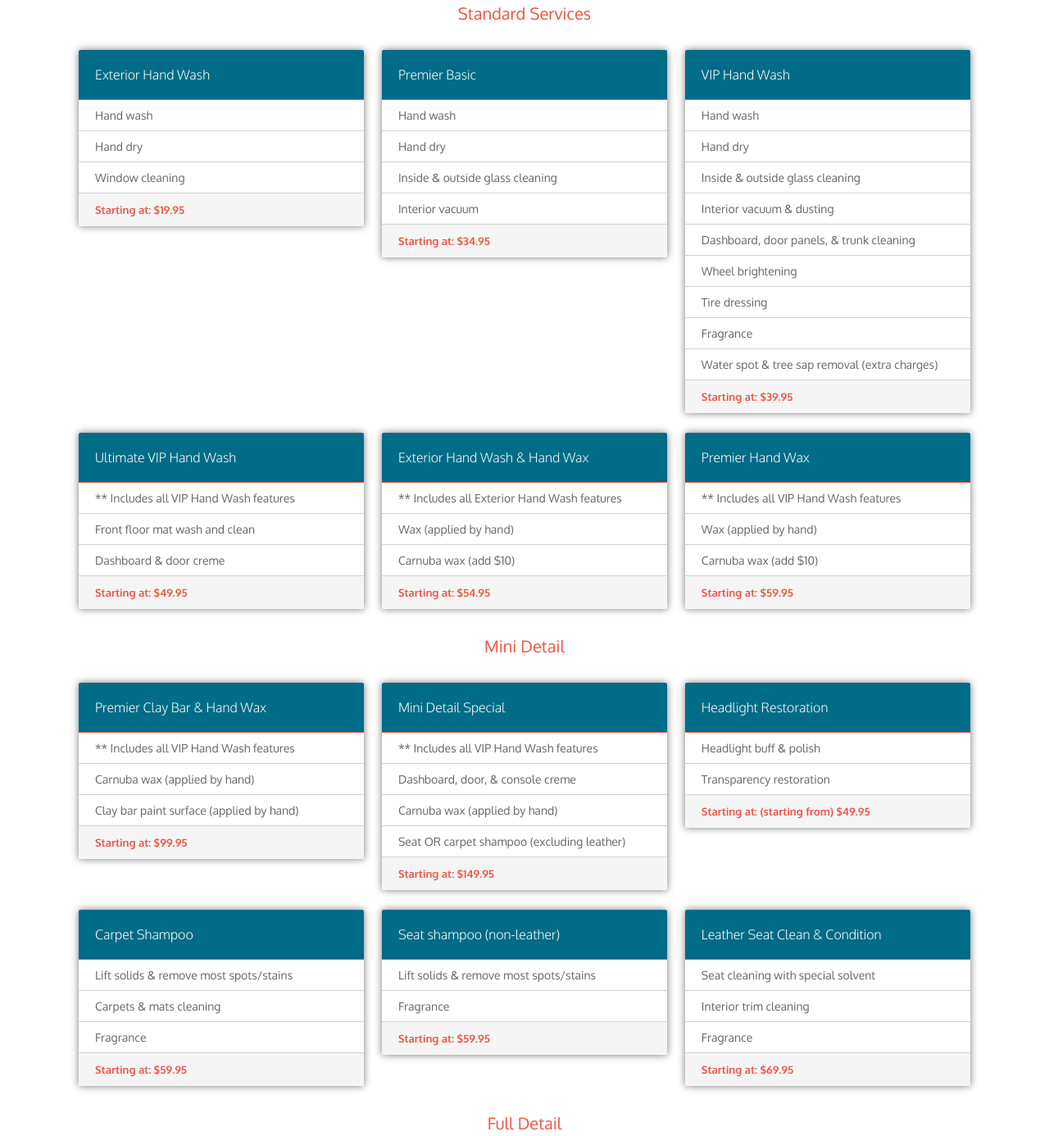
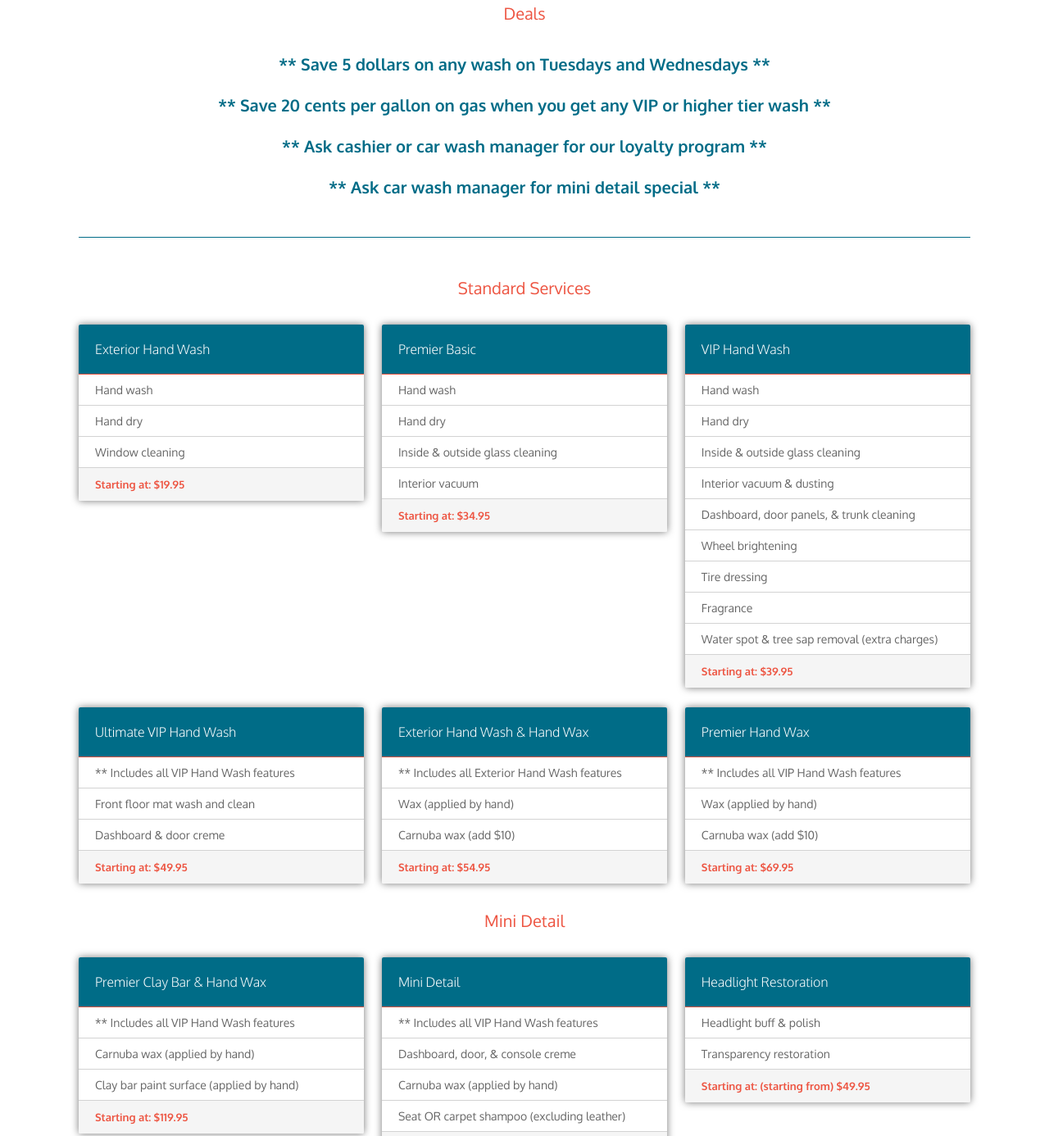
Before and after one commit to vinitp94/valero, a plain HTML site: page index.html in a window 1280 px wide. Shown: the part 545-1931 px from the top of the page at 82% size. Drawn offline with Linux system fonts and the light colour scheme.

Commit message:
add deals

```diff
--- a/index.html
+++ b/index.html
@@ -15,6 +15,8 @@
             let scrollTo = 0;
             if (elem.id === 'deals') {
                 scrollTo = document.getElementById("deals-section").offsetTop - 140
+            } else if (elem.id === 'pricing') {
+                scrollTo = document.getElementById("pricing-section").offsetTop - 140
             } else if (elem.id === 'contact') {
                 scrollTo = document.getElementById("contact-section").offsetTop - 140
             }
@@ -34,6 +36,7 @@
             <div style="display:flex; column-gap:36px;">
                 <div id="home" style="cursor:pointer;" onclick="onScrollToPosition(this)">Home</div>
                 <div id="deals" style="cursor:pointer;" onclick="onScrollToPosition(this)">Deals</div>
+                <div id="pricing" style="cursor:pointer;" onclick="onScrollToPosition(this)">Pricing</div>
                 <div id="contact" style="cursor:pointer;" onclick="onScrollToPosition(this)">Contact</div>
             </div>
         </div>
@@ -57,8 +60,18 @@
 
         <div style="width:100%; height:1px; background: #006c87; margin: 48px 0px;"></div>
 
+        <div id="deals-section" style="display:flex; flex-direction:column; row-gap:24px;">
+            <div style="text-align:center; font-size:20px; color:#ed5441; margin-bottom:12px;">Deals</div>
+            <div style="text-align:center; font-size:20px; font-weight:600; color:#006c87">** Save 5 dollars on any wash on Tuesdays and Wednesdays **</div>
+            <div style="text-align:center; font-size:20px; font-weight:600; color:#006c87">** Save 20 cents per gallon on gas when you get any VIP or higher tier wash **</div>
+            <div style="text-align:center; font-size:20px; font-weight:600; color:#006c87">** Ask cashier or car wash manager for our loyalty program **</div>
+            <div style="text-align:center; font-size:20px; font-weight:600; color:#006c87">** Ask car wash manager for mini detail special **</div>
+        </div>
+
+        <div style="width:100%; height:1px; background: #006c87; margin: 48px 0px;"></div>
+
         <div style="display:flex; flex-direction:column; row-gap:32px;">
-            <div id="deals-section" style="text-align:center; font-size:20px; color:#ed5441;">Standard Services</div>
+            <div id="pricing-section" style="text-align:center; font-size:20px; color:#ed5441;">Standard Services</div>
             <div style="display:flex; flex-wrap:wrap; justify-content:space-between; align-items:flex-start; row-gap:24px;">
                 <div style="border-radius:2px; width:32%; box-shadow:0px 0px 10px #777777; overflow:hidden;">
                     <div style="padding:20px; border-bottom:1px solid #ed5441; font-size:16px; font-weight:200; color:white; background:#006c87;">Exterior Hand Wash</div>
@@ -107,7 +120,7 @@
                     <div style="padding:10px 20px; color:#666666; border-bottom:1px solid #d3d3d3;">** Includes all VIP Hand Wash features</div>
                     <div style="padding:10px 20px; color:#666666; border-bottom:1px solid #d3d3d3;">Wax (applied by hand)</div>
                     <div style="padding:10px 20px; color:#666666; border-bottom:1px solid #d3d3d3;">Carnuba wax (add $10)</div>
-                    <div style="padding:12px 20px; font-size:13px; font-weight:600; background:#f5f5f5; color:#ed5441;">Starting at: $59.95</div>
+                    <div style="padding:12px 20px; font-size:13px; font-weight:600; background:#f5f5f5; color:#ed5441;">Starting at: $69.95</div>
                 </div>
             </div>
             <div style="text-align:center; font-size:20px; color:#ed5441;">Mini Detail</div>
@@ -117,10 +130,10 @@
                     <div style="padding:10px 20px; color:#666666; border-bottom:1px solid #d3d3d3;">** Includes all VIP Hand Wash features</div>
                     <div style="padding:10px 20px; color:#666666; border-bottom:1px solid #d3d3d3;">Carnuba wax (applied by hand)</div>
                     <div style="padding:10px 20px; color:#666666; border-bottom:1px solid #d3d3d3;">Clay bar paint surface (applied by hand)</div>
-                    <div style="padding:12px 20px; font-size:13px; font-weight:600; background:#f5f5f5; color:#ed5441;">Starting at: $99.95</div>
+                    <div style="padding:12px 20px; font-size:13px; font-weight:600; background:#f5f5f5; color:#ed5441;">Starting at: $119.95</div>
                 </div>
                 <div style="border-radius:2px; width:32%; box-shadow:0px 0px 10px #777777; overflow:hidden;">
-                    <div style="padding:20px; border-bottom:1px solid #ed5441; font-size:16px; font-weight:200; color:white; background:#006c87;">Mini Detail Special</div>
+                    <div style="padding:20px; border-bottom:1px solid #ed5441; font-size:16px; font-weight:200; color:white; background:#006c87;">Mini Detail</div>
                     <div style="padding:10px 20px; color:#666666; border-bottom:1px solid #d3d3d3;">** Includes all VIP Hand Wash features</div>
                     <div style="padding:10px 20px; color:#666666; border-bottom:1px solid #d3d3d3;">Dashboard, door, & console creme</div>
                     <div style="padding:10px 20px; color:#666666; border-bottom:1px solid #d3d3d3;">Carnuba wax (applied by hand)</div>
@@ -138,20 +151,20 @@
                     <div style="padding:10px 20px; color:#666666; border-bottom:1px solid #d3d3d3;">Lift solids & remove most spots/stains</div>
                     <div style="padding:10px 20px; color:#666666; border-bottom:1px solid #d3d3d3;">Carpets & mats cleaning</div>
                     <div style="padding:10px 20px; color:#666666; border-bottom:1px solid #d3d3d3;">Fragrance</div>
-                    <div style="padding:12px 20px; font-size:13px; font-weight:600; background:#f5f5f5; color:#ed5441;">Starting at: $59.95</div>
+                    <div style="padding:12px 20px; font-size:13px; font-weight:600; background:#f5f5f5; color:#ed5441;">Starting at: $69.95</div>
                 </div>
                 <div style="border-radius:2px; width:32%; box-shadow:0px 0px 10px #777777; overflow:hidden;">
                     <div style="padding:20px; border-bottom:1px solid #ed5441; font-size:16px; font-weight:200; color:white; background:#006c87;">Seat shampoo (non-leather)</div>
                     <div style="padding:10px 20px; color:#666666; border-bottom:1px solid #d3d3d3;">Lift solids & remove most spots/stains</div>
                     <div style="padding:10px 20px; color:#666666; border-bottom:1px solid #d3d3d3;">Fragrance</div>
-                    <div style="padding:12px 20px; font-size:13px; font-weight:600; background:#f5f5f5; color:#ed5441;">Starting at: $59.95</div>
+                    <div style="padding:12px 20px; font-size:13px; font-weight:600; background:#f5f5f5; color:#ed5441;">Starting at: $69.95</div>
                 </div>
                 <div style="border-radius:2px; width:32%; box-shadow:0px 0px 10px #777777; overflow:hidden;">
                     <div style="padding:20px; border-bottom:1px solid #ed5441; font-size:16px; font-weight:200; color:white; background:#006c87;">Leather Seat Clean & Condition</div>
                     <div style="padding:10px 20px; color:#666666; border-bottom:1px solid #d3d3d3;">Seat cleaning with special solvent</div>
                     <div style="padding:10px 20px; color:#666666; border-bottom:1px solid #d3d3d3;">Interior trim cleaning</div>
                     <div style="padding:10px 20px; color:#666666; border-bottom:1px solid #d3d3d3;">Fragrance</div>
-                    <div style="padding:12px 20px; font-size:13px; font-weight:600; background:#f5f5f5; color:#ed5441;">Starting at: $69.95</div>
+                    <div style="padding:12px 20px; font-size:13px; font-weight:600; background:#f5f5f5; color:#ed5441;">Starting at: $79.95</div>
                 </div>
             </div>
             <div style="text-align:center; font-size:20px; color:#ed5441;">Full Detail</div>
```
